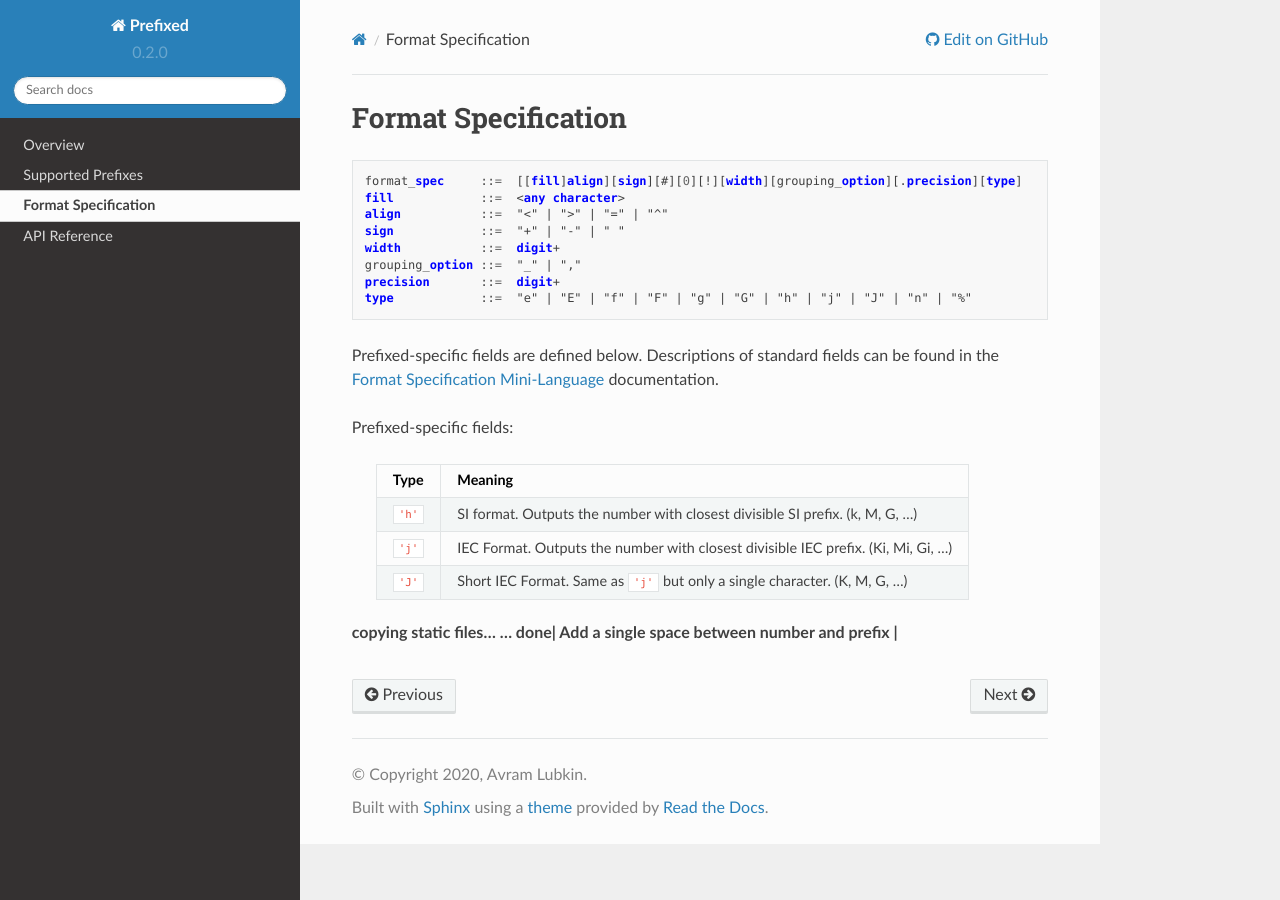
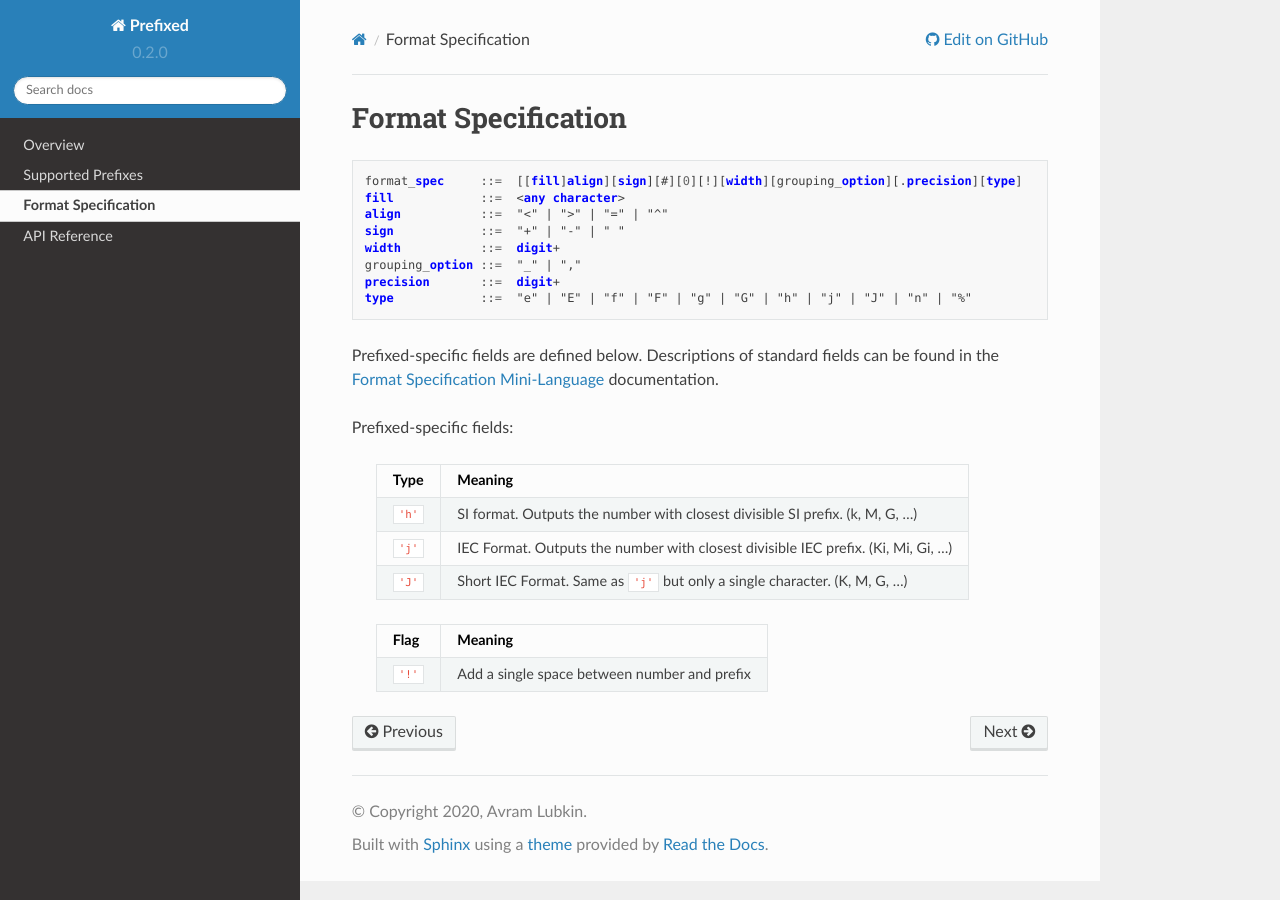
Before and after one commit to Rockhopper-Technologies/prefixed, a Sphinx documentation site: the page built from doc/format_spec.rst, in a window 1280 px wide. Built offline with Sphinx 7.4.7 and the Read the Docs theme 2.0.0, drawn with Linux system fonts in a browser that asks for light colours.

Commit message:
Fix corrupted table

```diff
--- a/doc/format_spec.rst
+++ b/doc/format_spec.rst
@@ -40,7 +40,10 @@ Prefixed-specific fields:
   |         | character.   (K, M, G, ...)                              |
   +---------+----------------------------------------------------------+
 
-copying static files... ... done| Add a single space between number and prefix             |
+  +---------+----------------------------------------------------------+
+  | Flag    | Meaning                                                  |
+  +=========+==========================================================+
+  | ``'!'`` | Add a single space between number and prefix             |
   +---------+----------------------------------------------------------+
 
   .. _Format Specification Mini-Language: https://docs.python.org/3/library/string.html#formatspec
```
